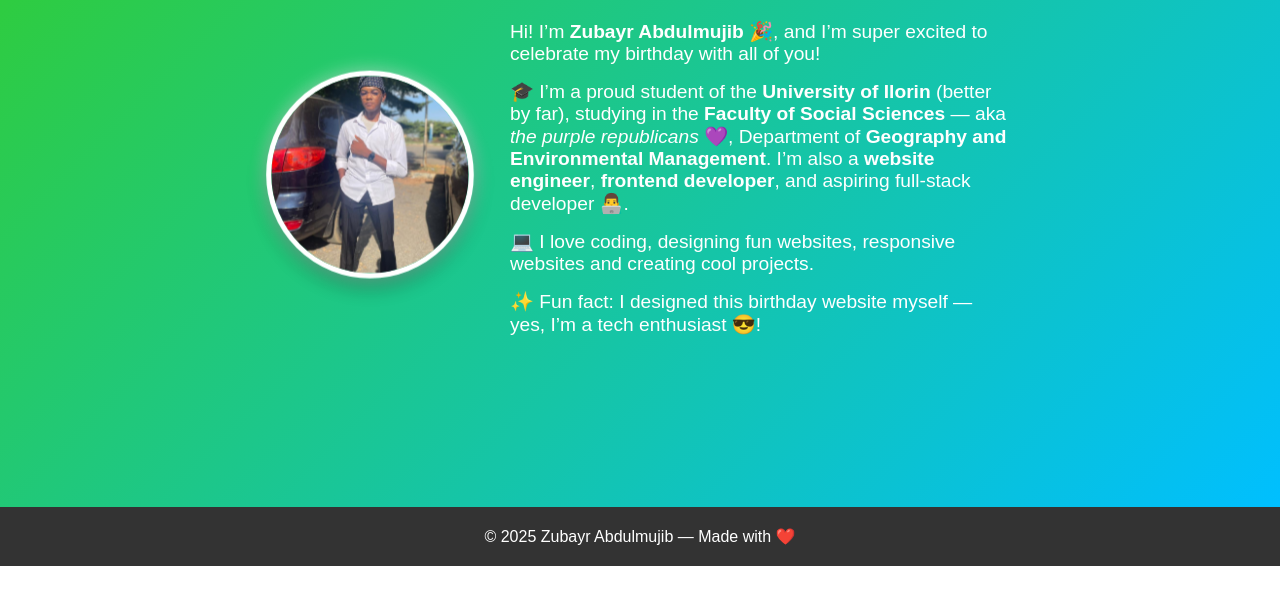
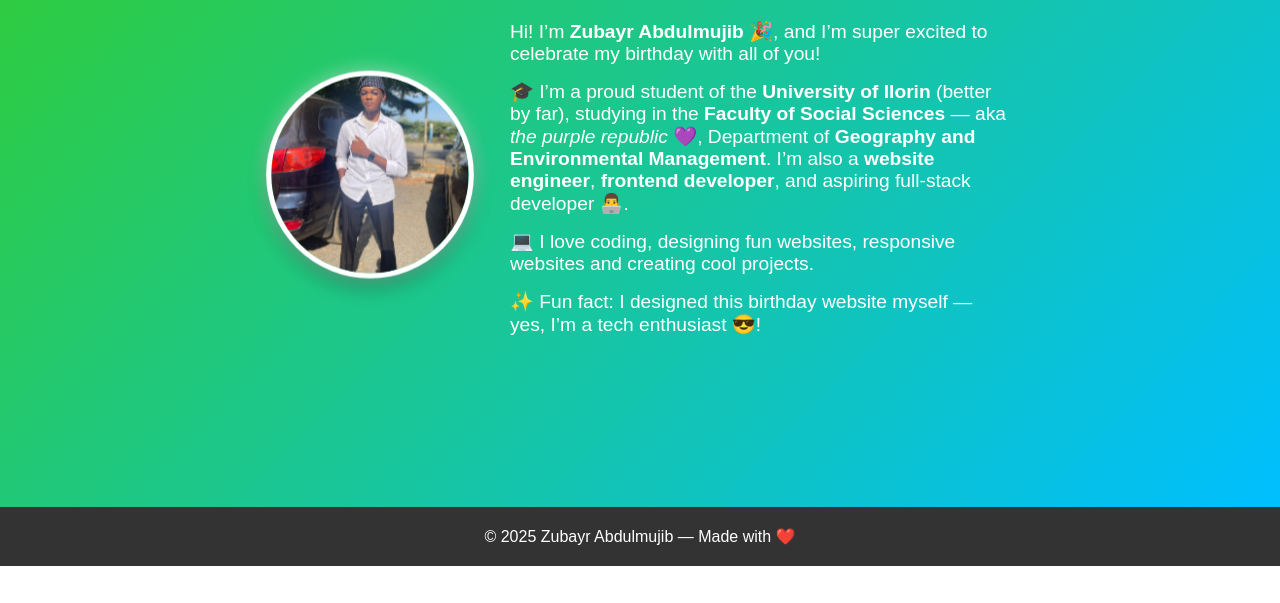
Before and after one commit to abdulmujibzubair-hash/Birthday-Site, a plain HTML site: page aboutus.html in a window 1280 px wide. Shown: the part 197-800 px from the top of the page. Drawn offline with Linux system fonts and the light colour scheme.

Commit message:
updated the aboutus page

```diff
--- a/aboutus.html
+++ b/aboutus.html
@@ -27,11 +27,8 @@
             <img src="images/Profile pic.jpg" alt="Zubair Abdulmujib" class="profile-pic">
            <div class="about-text">
                 <p>Hi! I’m <strong>Zubayr Abdulmujib</strong> 🎉, and I’m super excited to celebrate my birthday with all of you!</p>
-
-                <p>🎓 I’m a proud student of the <strong>University of Ilorin</strong> (better by far), studying in the <strong>Faculty of Social Sciences</strong> — aka <em>the purple republicans</em> 💜, Department of <strong>Geography and Environmental Management</strong>. I’m also a <strong>website engineer</strong>, <strong>frontend developer</strong>, and aspiring full-stack developer 👨‍💻.</p>
-
+                <p>🎓 I’m a proud student of the <strong>University of Ilorin</strong> (better by far), studying in the <strong>Faculty of Social Sciences</strong> — aka <em>the purple republic</em> 💜, Department of <strong>Geography and Environmental Management</strong>. I’m also a <strong>website engineer</strong>, <strong>frontend developer</strong>, and aspiring full-stack developer 👨‍💻.</p>
                 <p>💻 I love coding, designing fun websites, responsive websites and creating cool projects.</p>
-
                 <p>✨ Fun fact: I designed this birthday website myself — yes, I’m a tech enthusiast 😎!</p>
             </div>
         </div>
```
